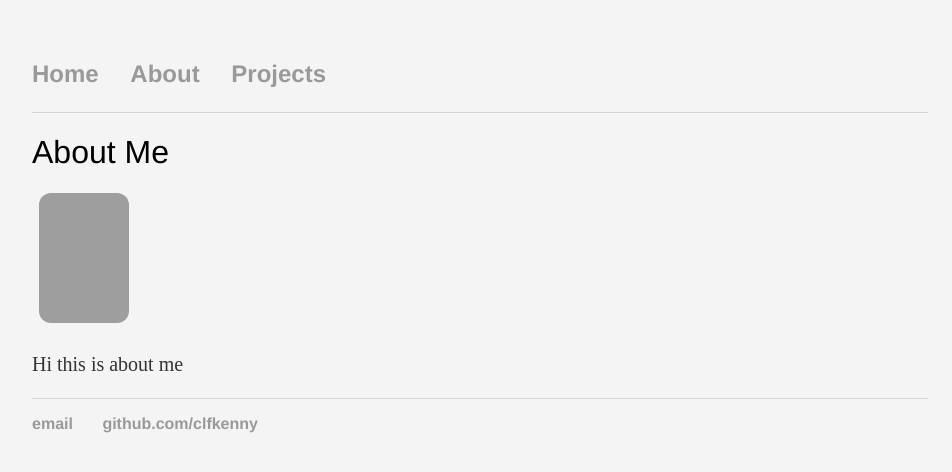
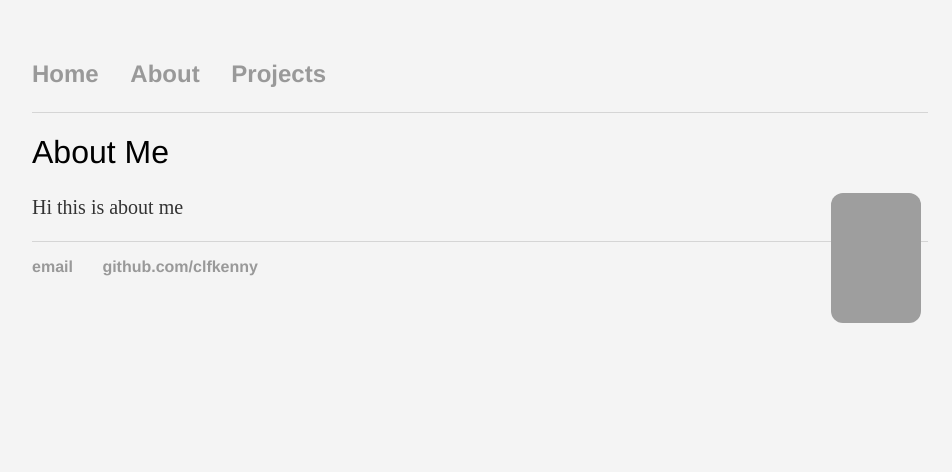
Before and after one commit to clfkenny/clfkenny.github.io, a Jekyll site: the page built from about/index.md, in a window 1280 px wide. Shown: the top 472 px of the page, without its empty margins (160-1112 px from the left). Built offline with Jekyll 4.4.1, drawn with Linux system fonts in a browser that asks for light colours; grey boxes are pictures that could not be loaded.

Commit message:
Update index.md

```diff
--- a/about/index.md
+++ b/about/index.md
@@ -6,6 +6,6 @@ date: 4/26/18
 
 # About Me
 
-<img style="align: right; width:90px;height:130px; border-radius: 12px; margin: auto 7px" src="linkedin pic.jpg">
+<img style="float: right; width:90px;height:130px; border-radius: 12px; margin: auto 7px" src="linkedin pic.jpg">
 
 <p> Hi this is about me </p>
```
